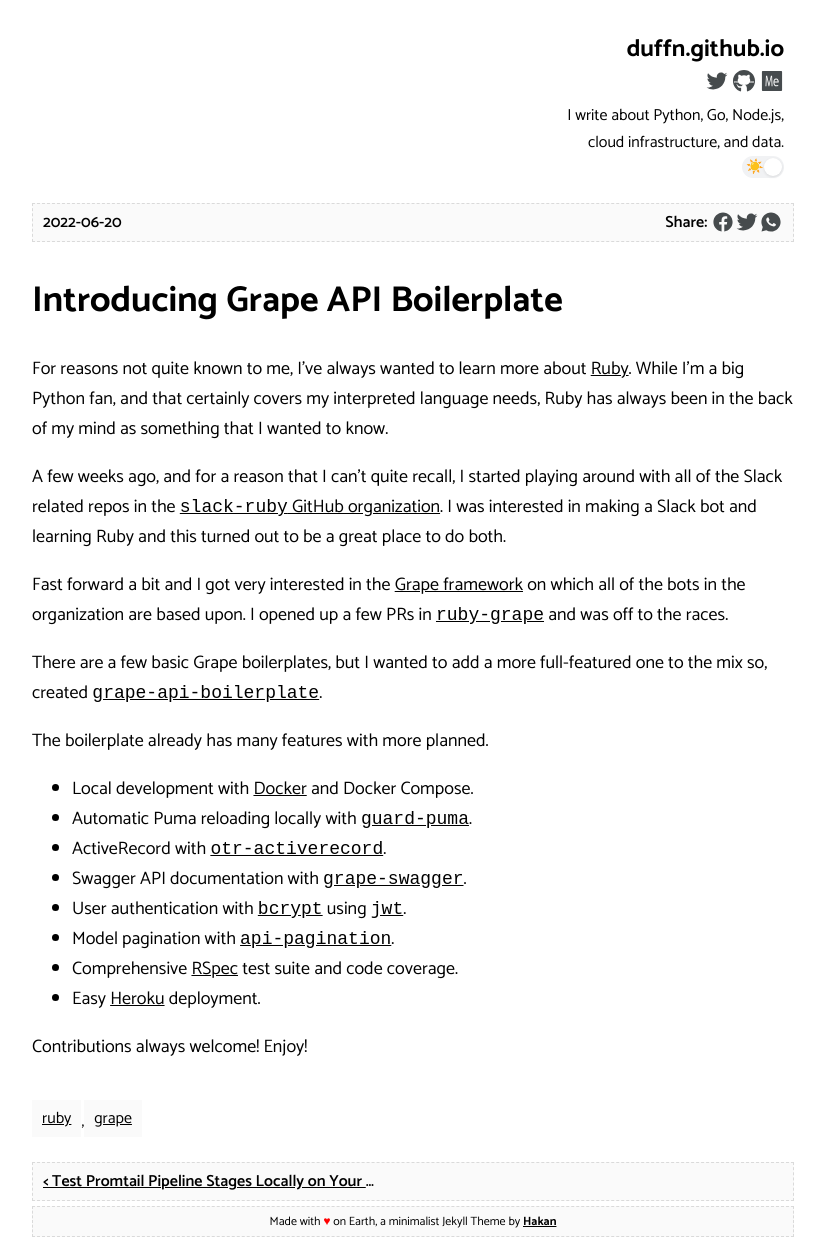
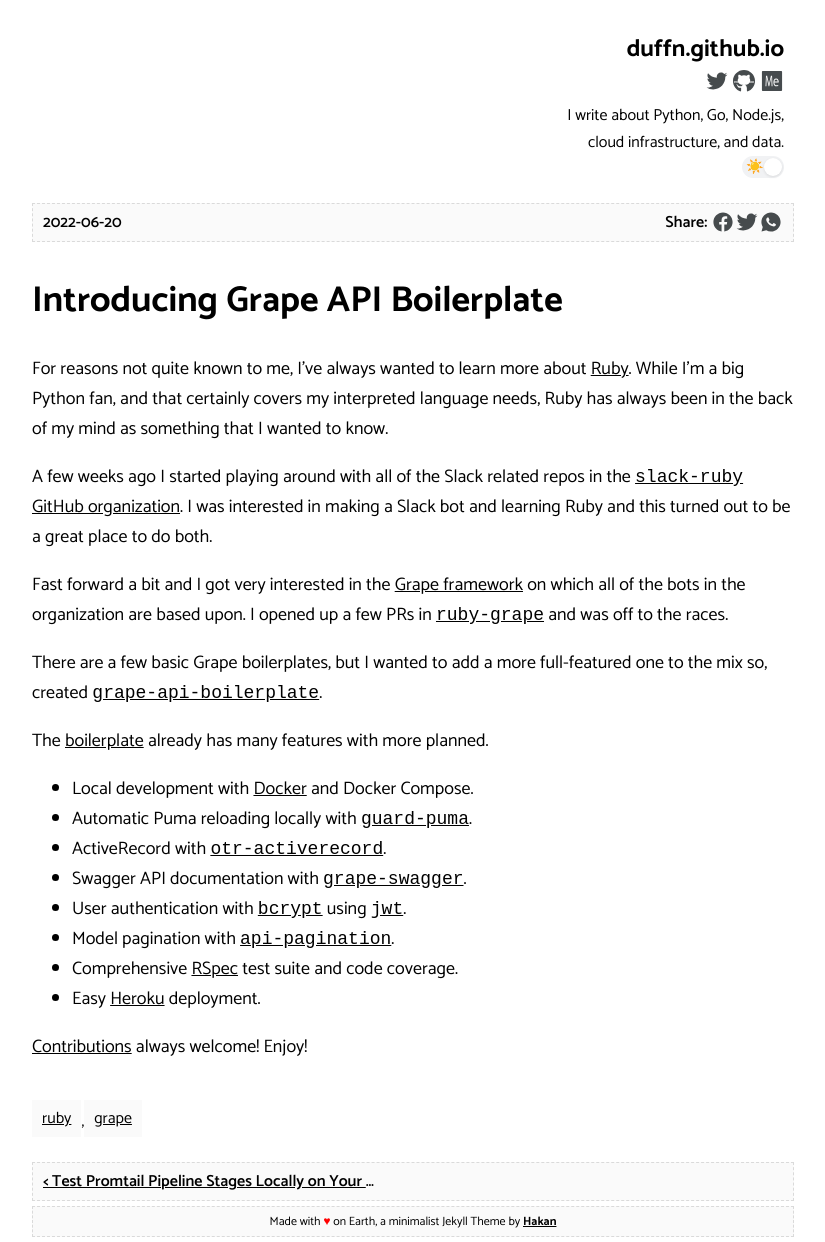
Before and after one commit to duffn/blog, a Jekyll site: the page built from _posts/2022-06-21-introducing-grape-api-boilerplate.md, in a window 1280 px wide. Shown: the whole page, without its empty margins (227-1052 px from the left). Built offline with Jekyll 4.4.1, drawn with Linux system fonts in a browser that asks for light colours.

Commit message:
Update Grape boilerplate post

```diff
--- a/_posts/2022-06-21-introducing-grape-api-boilerplate.md
+++ b/_posts/2022-06-21-introducing-grape-api-boilerplate.md
@@ -11,13 +11,13 @@
 
 For reasons not quite known to me, I've always wanted to learn more about [Ruby](https://www.ruby-lang.org/en/). While I'm a big Python fan, and that certainly covers my interpreted language needs, Ruby has always been in the back of my mind as something that I wanted to know.
 
-A few weeks ago, and for a reason that I can't quite recall, I started playing around with all of the Slack related repos in the [`slack-ruby` GitHub organization](https://github.com/slack-ruby?type=source). I was interested in making a Slack bot and learning Ruby and this turned out to be a great place to do both.
+A few weeks ago I started playing around with all of the Slack related repos in the [`slack-ruby` GitHub organization](https://github.com/slack-ruby?type=source). I was interested in making a Slack bot and learning Ruby and this turned out to be a great place to do both.
 
 Fast forward a bit and I got very interested in the [Grape framework](https://www.ruby-grape.org/) on which all of the bots in the organization are based upon. I opened up a few PRs in [`ruby-grape`](https://github.com/ruby-grape?type=source) and was off to the races.
 
 There are a few basic Grape boilerplates, but I wanted to add a more full-featured one to the mix so, created [`grape-api-boilerplate`](https://github.com/duffn/grape-api-boilerplate).
 
-The boilerplate already has many features with more planned.
+The [boilerplate](https://github.com/duffn/grape-api-boilerplate) already has many features with more planned.
 
 - Local development with [Docker](https://www.docker.com/) and Docker Compose.
 - Automatic Puma reloading locally with [`guard-puma`](https://github.com/jc00ke/guard-puma).
@@ -29,4 +29,4 @@
 - Comprehensive [RSpec](https://rspec.info/) test suite and code coverage.
 - Easy [Heroku](https://www.heroku.com/) deployment.
 
-Contributions always welcome! Enjoy!
+[Contributions](https://github.com/duffn/grape-api-boilerplate/blob/main/CONTRIBUTING.md) always welcome! Enjoy!
```
